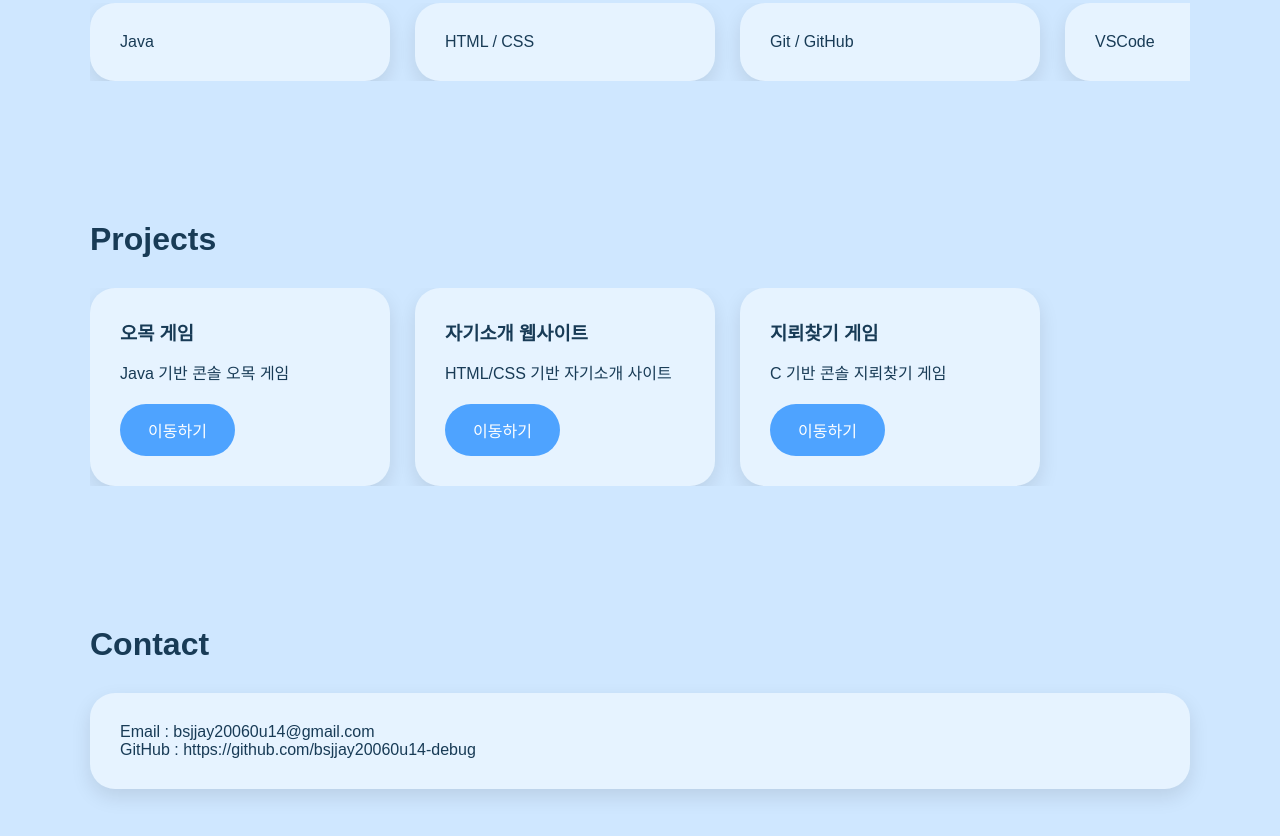
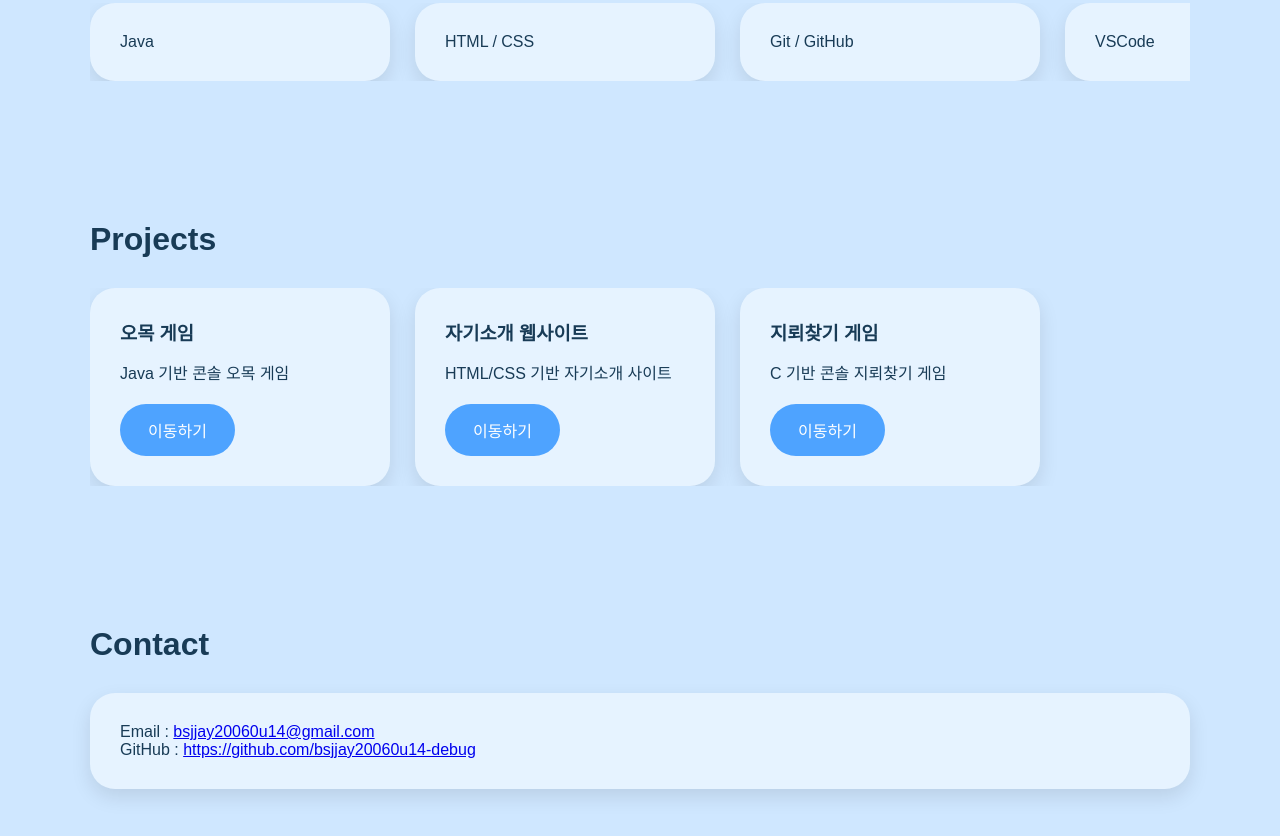
Before and after one commit to bsjjay20060u14-debug/Portfolio, a plain HTML site: page index.html in a window 1280 px wide. Shown: the part 1671-2507 px from the top of the page. Drawn offline with Linux system fonts and the light colour scheme.

Commit message:
몇 가지 디자인 수정 및 이메일, 깃허브 주소 팝업 기능 추가

```diff
--- a/index.html
+++ b/index.html
@@ -114,8 +114,8 @@
             <h2>Contact</h2>
 
             <div class="card">
-                <p>Email : bsjjay20060u14@gmail.com</p>
-                <p>GitHub : https://github.com/bsjjay20060u14-debug</p>
+                <p> Email : <a href="mailto:bsjjay20060u14@gmail.com"> bsjjay20060u14@gmail.com </a> </p>
+                <p>GitHub : <a href="https://github.com/bsjjay20060u14-debug" target="_blank">https://github.com/bsjjay20060u14-debug</a></p>
             </div>
         </section>
 
--- a/style.css
+++ b/style.css
@@ -14,8 +14,6 @@ body{
     background:#cfe7ff;
     color:#183B56;
 }
-
-/* Intro */
 
 .intro{
     height:100vh;
@@ -65,8 +63,6 @@ button:hover{
     transform:scale(1.08);
 }
 
-/* Navbar */
-
 .navbar{
     position:sticky;
     top:0;
@@ -86,8 +82,6 @@ button:hover{
     font-weight:bold;
 }
 
-/* Hero */
-
 .hero{
     text-align:center;
     padding:120px 20px;
@@ -98,8 +92,6 @@ button:hover{
     margin-bottom:20px;
 }
 
-/* Sections */
-
 .section{
     padding:70px 90px;
 }
@@ -108,8 +100,6 @@ button:hover{
     margin-bottom:30px;
     font-size:2rem;
 }
-
-/* 카드 */
 
 .card-container{
     display:flex;
@@ -125,12 +115,13 @@ button:hover{
     padding:30px;
 
     box-shadow:0 8px 20px rgba(0,0,0,0.1);
-    transition:0.3s;
+    overflow:hidden; transform:translateZ(0);
+    transition: transform 0.3s ease, box-shadow 0.3s ease;
 }
 
 .card:hover,
 .project-card:hover{
-    transform:scale(1.06);
+
 }
 
 .project-card h3{
@@ -140,8 +131,6 @@ button:hover{
 .project-card p{
     margin-bottom:20px;
 }
-
-/* 애니메이션 */
 
 @keyframes float{
     0%{
@@ -170,13 +159,9 @@ button:hover{
 }
 
 
-/* =========================
-   모바일 최적화 (휴대폰)
-========================= */
 
 @media screen and (max-width: 768px){
 
-    /* 네비게이션 */
     .navbar{
         flex-direction:column;
         padding:20px;
@@ -196,7 +181,6 @@ button:hover{
         font-size:0.95rem;
     }
 
-    /* 인트로 */
     .intro h1{
         font-size:2rem;
     }
@@ -215,7 +199,6 @@ button:hover{
         font-size:0.95rem;
     }
 
-    /* 히어로 */
     .hero{
         padding:80px 20px;
     }
@@ -229,7 +212,6 @@ button:hover{
         font-size:1rem;
     }
 
-    /* 섹션 */
     .section{
         padding:50px 20px;
     }
@@ -239,7 +221,6 @@ button:hover{
         font-size:1.8rem;
     }
 
-    /* 카드 세로 정렬 */
     .card-container{
         flex-direction:column;
         overflow-x:visible;
@@ -256,7 +237,6 @@ button:hover{
         width:100%;
     }
 
-    /* Contact 카드 */
     .card p{
         word-break:break-word;
     }
```
